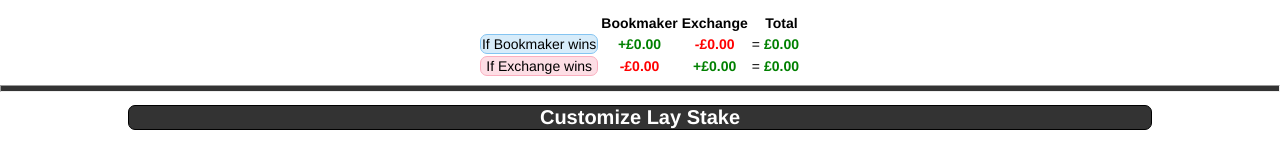
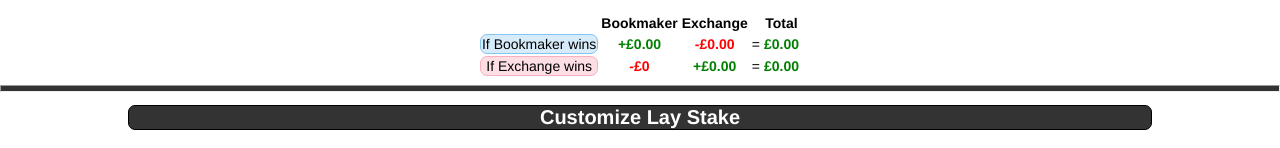
Before and after one commit to Pablo123GitHub/FakeOddsMonkey, a React (Create React App) app: page / in a window 1280 px wide. Shown: the part 457-605 px from the top of the page. Built offline with nearby package versions, Linux system fonts and the light colour scheme.

Commit message:
add qualifyingBet state in Nameform in order to introduce a button to switch states

```diff
--- a/src/App.js
+++ b/src/App.js
@@ -15,9 +15,6 @@ class App extends Component {
           <h1 className="App-title">Welcome to FakeOddsMonkey</h1>
         </header>
       <NameForm/>
-
-
-
       </div>
     );
   }
--- a/src/NameForm.js
+++ b/src/NameForm.js
@@ -15,7 +15,8 @@ class NameForm extends Component {
             BackCommission: 0,
             SliderValue: 0,
             minUnderLayValue: 0,
-            maxOverLayValue:20
+            maxOverLayValue:20,
+            qualifyingBet: false
         };
 
         this.handleChange = this.handleChange.bind(this);
@@ -97,7 +98,7 @@ class NameForm extends Component {
         const LayCommission =  isNaN(parseInt(this.state.LayCommission)) ? 0 : parseInt(this.state.LayCommission) ;
         const LayProfit =  isNaN(LayStake - LayStake*(LayCommission/100)) ? 0 : parseFloat(LayStake - LayStake*(LayCommission/100)) ;
 
-        return -BackStake + LayProfit;
+        return this.state.qualifyingBet ? -BackStake + LayProfit : LayProfit;
     }
 
     render() {
@@ -128,7 +129,7 @@ class NameForm extends Component {
         const BookieProfitInput = ( parseFloat(this.state.BackStake) * (parseFloat(this.state.BackOdds) - 1));
         const BookieProfit = isNaN(BookieProfitInput) ? 0 : BookieProfitInput;
         const isBookieProfitable = this.round(BookieProfit - ExchangeLiability, 2) >=0;
-        const isExchangeProfitable = this.round(-BackStake + LayProfit,2) >= 0;
+        const isExchangeProfitable = this.round(-(this.state.qualifyingBet ? BackStake: 0) + LayProfit,2) >= 0;
 
         return (
 
@@ -231,7 +232,7 @@ class NameForm extends Component {
                         </tr>
                         <tr>
                             <td className='table-header-exchange'>If Exchange wins</td>
-                            <td><span className='first-summary red'>-£{this.round(BackStake,2)}</span></td>
+                            <td><span className='first-summary red'>-£{this.state.qualifyingBet ? this.round(BackStake,2) : 0}</span></td>
                             <td><span className='first-summary green'>+£{this.round(LayProfit,2)}</span></td>
                             <td>=</td>
                             <td><span className={isExchangeProfitable ? 'first-summary green': 'first-summary red'}>
```
